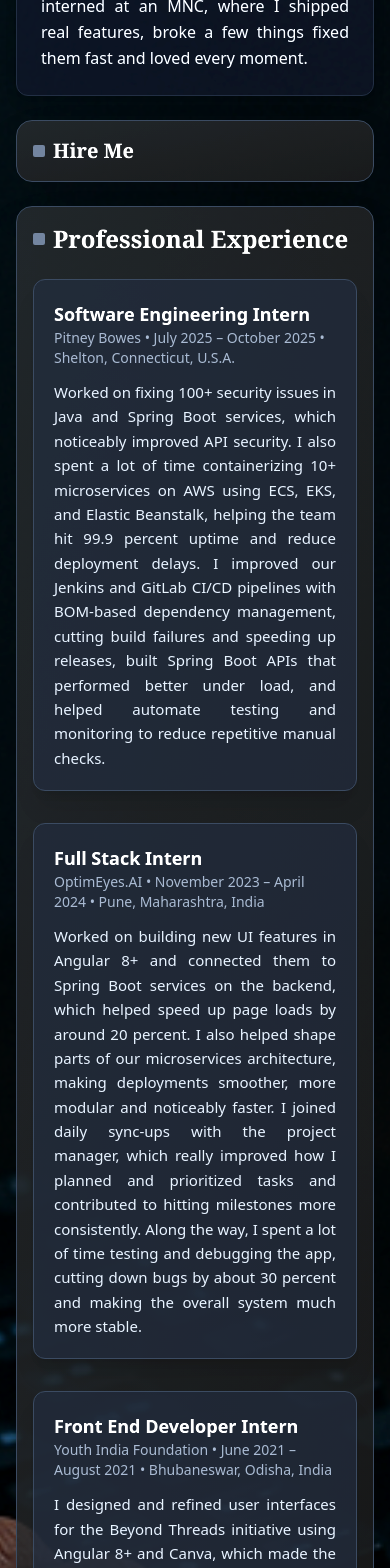
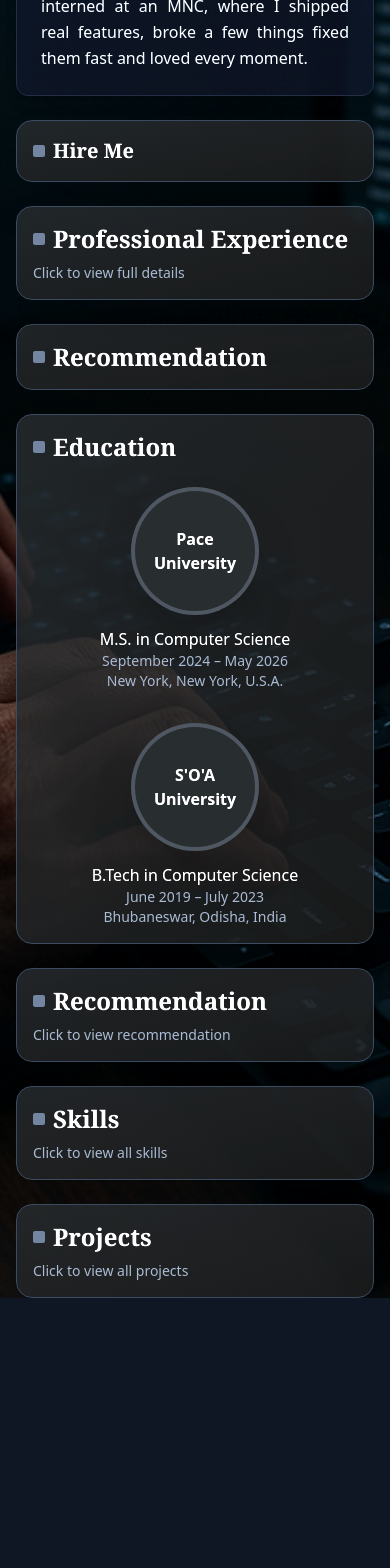
Before and after one commit to aryanprahraj/Aryan-Portfolio, a React (Vite) app in the folder my-portfolio/: page / in a window 390 px wide. Shown: the part 432-2000 px from the top of the page. After the commit the page ends 1730 px from the top, so only its background shows below. Built offline with nearby package versions, Linux system fonts and the light colour scheme.

Commit message:
Add full-page modals for Professional Experience, Recommendation, Skills, and Projects

```diff
--- a/my-portfolio/src/Portfolio.jsx
+++ b/my-portfolio/src/Portfolio.jsx
@@ -94,6 +94,7 @@ const PROJECTS = [
 export default function Portfolio() {
 
   const [projectOpen, setProjectOpen] = useState(null); // index of open project or null
+  const [modalOpen, setModalOpen] = useState(null); // which modal is open: 'experience', 'recommendation', 'skills', 'projects'
 
   useEffect(() => {
     const root = document.documentElement;
@@ -104,7 +105,10 @@ export default function Portfolio() {
   useEffect(() => {
     // close modal on Escape
     function onKey(e) {
-      if (e.key === "Escape") setProjectOpen(null);
+      if (e.key === "Escape") {
+        setProjectOpen(null);
+        setModalOpen(null);
+      }
     }
     window.addEventListener("keydown", onKey);
     return () => window.removeEventListener("keydown", onKey);
@@ -190,74 +194,16 @@ export default function Portfolio() {
 
             {/* ================= PROFESSIONAL EXPERIENCE ================= */}
             <section className="w-full">
-              <details
-                className="group bg-gradient-to-br from-[#23272a]/80 to-[#1a1a1a]/80 border border-slate-700 rounded-2xl p-4 shadow-2xl w-full"
-                open
+              <button
+                onClick={() => setModalOpen('experience')}
+                className="w-full bg-gradient-to-br from-[#23272a]/80 to-[#1a1a1a]/80 border border-slate-700 rounded-2xl p-4 shadow-2xl hover:shadow-slate-400/30 hover:border-slate-500 transition-all text-left"
               >
-                <summary className="cursor-pointer list-none flex items-center gap-2">
+                <div className="flex items-center gap-2">
                   <span className="w-3 h-3 bg-slate-500 rounded-sm"></span>
                   <h2 className="text-2xl font-semibold text-white font-serif">Professional Experience</h2>
-                </summary>
-
-                <div className="mt-6 space-y-8">
-
-                  {/* ========== JOB 1 — PITNEY BOWES ========== */}
-                  <article className="bg-slate-800/60 border border-slate-700 rounded-xl p-5 shadow-xl hover:shadow-slate-400/20 transition">
-                    <h3 className="text-lg font-semibold text-white">Software Engineering Intern</h3>
-                    <p className="text-sm text-slate-400">
-                      Pitney Bowes • July 2025 – October 2025 • Shelton, Connecticut, U.S.A.
-                    </p>
-
-                    <p className="mt-3 text-slate-300 text-[15px] leading-relaxed text-justify">
-                      Worked on fixing 100+ security issues in Java and Spring Boot services,
-                      which noticeably improved API security. I also spent a lot of time containerizing
-                      10+ microservices on AWS using ECS, EKS, and Elastic Beanstalk, helping the team
-                      hit 99.9 percent uptime and reduce deployment delays. I improved our Jenkins and
-                      GitLab CI/CD pipelines with BOM-based dependency management, cutting build failures
-                      and speeding up releases, built Spring Boot APIs that performed better under load,
-                      and helped automate testing and monitoring to reduce repetitive manual checks.
-                    </p>
-                  </article>
-
-                  {/* ========== JOB 2 — OPTIMEYES.AI ========== */}
-                  <article className="bg-slate-800/60 border border-slate-700 rounded-xl p-5 shadow-xl hover:shadow-slate-400/20 transition">
-                    <h3 className="text-lg font-semibold text-white">Full Stack Intern</h3>
-                    <p className="text-sm text-slate-400">
-                      OptimEyes.AI • November 2023 – April 2024 • Pune, Maharashtra, India
-                    </p>
-
-                    <p className="mt-3 text-slate-300 text-[15px] leading-relaxed text-justify">
-                      Worked on building new UI features in Angular 8+ and connected them to Spring Boot
-                      services on the backend, which helped speed up page loads by around 20 percent. I also
-                      helped shape parts of our microservices architecture, making deployments smoother, more
-                      modular and noticeably faster. I joined daily sync-ups with the project manager, which
-                      really improved how I planned and prioritized tasks and contributed to hitting milestones
-                      more consistently. Along the way, I spent a lot of time testing and debugging the app,
-                      cutting down bugs by about 30 percent and making the overall system much more stable.
-                    </p>
-                  </article>
-
-                  {/* ========== JOB 3 — YOUTH INDIA FOUNDATION ========== */}
-                  <article className="bg-slate-800/60 border border-slate-700 rounded-xl p-5 shadow-xl hover:shadow-slate-400/20 transition">
-                    <h3 className="text-lg font-semibold text-white">Front End Developer Intern</h3>
-                    <p className="text-sm text-slate-400">
-                      Youth India Foundation • June 2021 – August 2021 • Bhubaneswar, Odisha, India
-                    </p>
-
-                    <p className="mt-3 text-slate-300 text-[15px] leading-relaxed text-justify">
-                      I designed and refined user interfaces for the Beyond Threads initiative using Angular
-                      8+ and Canva, which made the visuals more engaging and helped improve page load speed
-                      by about 20 percent. I focused on keeping the UI/UX consistent and accessible, aligning
-                      everything with brand guidelines and usability standards so the experience felt inclusive
-                      for all users. I also worked closely with designers, developers, and other teams to keep our
-                      workflows in sync, making feature delivery smoother and the overall project execution much
-                      more coordinated.
-                    </p>
-                  </article>
-
                 </div>
-
-              </details>
+                <p className="text-slate-400 text-sm mt-2">Click to view full details</p>
+              </button>
             </section>
 
             {/* ================= RECOMMENDATION ================= */}
@@ -327,15 +273,134 @@ export default function Portfolio() {
               </details>
             </section>
 
+            {/* ================= RECOMMENDATION ================= */}
+            <section className="w-full">
+              <button
+                onClick={() => setModalOpen('recommendation')}
+                className="w-full bg-gradient-to-br from-[#23272a]/80 to-[#1a1a1a]/80 border border-slate-700 rounded-2xl p-4 shadow-2xl hover:shadow-slate-400/30 hover:border-slate-500 transition-all text-left"
+              >
+                <div className="flex items-center gap-2">
+                  <span className="w-3 h-3 bg-slate-500 rounded-sm"></span>
+                  <h2 className="text-2xl font-semibold text-white font-serif">Recommendation</h2>
+                </div>
+                <p className="text-slate-400 text-sm mt-2">Click to view recommendation</p>
+              </button>
+            </section>
+
             {/* ================= SKILLS ================= */}
             <section className="w-full">
-              <details className="group bg-gradient-to-br from-[#23272a]/80 to-[#1a1a1a]/80 border border-slate-700 rounded-2xl p-4 shadow-2xl w-full">
-                <summary className="cursor-pointer list-none flex items-center gap-2">
+              <button
+                onClick={() => setModalOpen('skills')}
+                className="w-full bg-gradient-to-br from-[#23272a]/80 to-[#1a1a1a]/80 border border-slate-700 rounded-2xl p-4 shadow-2xl hover:shadow-slate-400/30 hover:border-slate-500 transition-all text-left"
+              >
+                <div className="flex items-center gap-2">
                   <span className="w-3 h-3 bg-slate-500 rounded-sm"></span>
                   <h2 className="text-2xl font-semibold text-white font-serif">Skills</h2>
-                </summary>
+                </div>
+                <p className="text-slate-400 text-sm mt-2">Click to view all skills</p>
+              </button>
+            </section>
 
-                <div className="mt-6 flex flex-wrap justify-center gap-3 px-2">
+            {/* ================= PROJECTS ================= */}
+            <section className="w-full">
+              <button
+                onClick={() => setModalOpen('projects')}
+                className="w-full bg-gradient-to-br from-[#23272a]/80 to-[#1a1a1a]/80 border border-slate-700 rounded-2xl p-4 shadow-2xl hover:shadow-slate-400/30 hover:border-slate-500 transition-all text-left"
+              >
+                <div className="flex items-center gap-2">
+                  <span className="w-3 h-3 bg-slate-500 rounded-sm"></span>
+                  <h2 className="text-2xl font-semibold text-white font-serif">Projects</h2>
+                </div>
+                <p className="text-slate-400 text-sm mt-2">Click to view all projects</p>
+              </button>
+            </section>
+
+          </div>
+
+        </div>
+
+        {/* ================= MODALS ================= */}
+
+        {/* PROFESSIONAL EXPERIENCE MODAL */}
+        {modalOpen === 'experience' && (
+          <div className="fixed inset-0 bg-black/80 z-50 flex items-center justify-center p-4 overflow-y-auto">
+            <div className="bg-gradient-to-br from-[#23272a]/95 to-[#1a1a1a]/95 border border-slate-700 rounded-2xl p-8 max-w-2xl w-full my-8 shadow-2xl">
+              <div className="flex justify-between items-center mb-6">
+                <h2 className="text-3xl font-semibold text-white font-serif">Professional Experience</h2>
+                <button onClick={() => setModalOpen(null)} className="text-slate-400 hover:text-white text-2xl">×</button>
+              </div>
+
+              <div className="space-y-8 max-h-[70vh] overflow-y-auto pr-4">
+                {/* ========== JOB 1 — PITNEY BOWES ========== */}
+                <article className="bg-slate-800/60 border border-slate-700 rounded-xl p-6 shadow-xl">
+                  <h3 className="text-xl font-semibold text-white">Software Engineering Intern</h3>
+                  <p className="text-sm text-slate-400 mt-1">
+                    Pitney Bowes • July 2025 – October 2025 • Shelton, Connecticut, U.S.A.
+                  </p>
+
+                  <p className="mt-4 text-slate-300 text-[15px] leading-relaxed text-justify">
+                    Worked on fixing 100+ security issues in Java and Spring Boot services, which noticeably improved API security. I also spent a lot of time containerizing 10+ microservices on AWS using ECS, EKS, and Elastic Beanstalk, helping the team hit 99.9 percent uptime and reduce deployment delays. I improved our Jenkins and GitLab CI/CD pipelines with BOM-based dependency management, cutting build failures and speeding up releases, built Spring Boot APIs that performed better under load, and helped automate testing and monitoring to reduce repetitive manual checks.
+                  </p>
+                </article>
+
+                {/* ========== JOB 2 — OPTIMEYES.AI ========== */}
+                <article className="bg-slate-800/60 border border-slate-700 rounded-xl p-6 shadow-xl">
+                  <h3 className="text-xl font-semibold text-white">Full Stack Intern</h3>
+                  <p className="text-sm text-slate-400 mt-1">
+                    OptimEyes.AI • November 2023 – April 2024 • Pune, Maharashtra, India
+                  </p>
+
+                  <p className="mt-4 text-slate-300 text-[15px] leading-relaxed text-justify">
+                    Worked on building new UI features in Angular 8+ and connected them to Spring Boot services on the backend, which helped speed up page loads by around 20 percent. I also helped shape parts of our microservices architecture, making deployments smoother, more modular and noticeably faster. I joined daily sync-ups with the project manager, which really improved how I planned and prioritized tasks and contributed to hitting milestones more consistently. Along the way, I spent a lot of time testing and debugging the app, cutting down bugs by about 30 percent and making the overall system much more stable.
+                  </p>
+                </article>
+
+                {/* ========== JOB 3 — YOUTH INDIA FOUNDATION ========== */}
+                <article className="bg-slate-800/60 border border-slate-700 rounded-xl p-6 shadow-xl">
+                  <h3 className="text-xl font-semibold text-white">Front End Developer Intern</h3>
+                  <p className="text-sm text-slate-400 mt-1">
+                    Youth India Foundation • June 2021 – August 2021 • Bhubaneswar, Odisha, India
+                  </p>
+
+                  <p className="mt-4 text-slate-300 text-[15px] leading-relaxed text-justify">
+                    I designed and refined user interfaces for the Beyond Threads initiative using Angular 8+ and Canva, which made the visuals more engaging and helped improve page load speed by about 20 percent. I focused on keeping the UI/UX consistent and accessible, aligning everything with brand guidelines and usability standards so the experience felt inclusive for all users. I also worked closely with designers, developers, and other teams to keep our workflows in sync, making feature delivery smoother and the overall project execution much more coordinated.
+                  </p>
+                </article>
+              </div>
+            </div>
+          </div>
+        )}
+
+        {/* RECOMMENDATION MODAL */}
+        {modalOpen === 'recommendation' && (
+          <div className="fixed inset-0 bg-black/80 z-50 flex items-center justify-center p-4">
+            <div className="bg-gradient-to-br from-[#23272a]/95 to-[#1a1a1a]/95 border border-slate-700 rounded-2xl p-8 max-w-2xl w-full shadow-2xl">
+              <div className="flex justify-between items-center mb-6">
+                <h2 className="text-3xl font-semibold text-white font-serif">Recommendation</h2>
+                <button onClick={() => setModalOpen(null)} className="text-slate-400 hover:text-white text-2xl">×</button>
+              </div>
+
+              <div className="flex justify-center">
+                <img
+                  src="/recommendation.png"
+                  alt="Recommendation Screenshot"
+                  className="rounded-xl shadow-2xl border-4 border-slate-400/30 max-w-full hover:scale-105 transition"
+                />
+              </div>
+            </div>
+          </div>
+        )}
+
+        {/* SKILLS MODAL */}
+        {modalOpen === 'skills' && (
+          <div className="fixed inset-0 bg-black/80 z-50 flex items-center justify-center p-4 overflow-y-auto">
+            <div className="bg-gradient-to-br from-[#23272a]/95 to-[#1a1a1a]/95 border border-slate-700 rounded-2xl p-8 max-w-3xl w-full my-8 shadow-2xl">
+              <div className="flex justify-between items-center mb-6">
+                <h2 className="text-3xl font-semibold text-white font-serif">Skills</h2>
+                <button onClick={() => setModalOpen(null)} className="text-slate-400 hover:text-white text-2xl">×</button>
+              </div>
+
+              <div className="flex flex-wrap justify-center gap-3 px-2 max-h-[70vh] overflow-y-auto">
                 {[
                   // Programming Languages
                   "Java", "Python", "C", "C++", "C#", "JavaScript", "TypeScript",
@@ -360,26 +425,25 @@ export default function Portfolio() {
                   </span>
                 ))}
               </div>
-              </details>
-            </section>
+            </div>
+          </div>
+        )}
 
-            {/* ================= PROJECTS ================= */}
-            <section className="w-full">
-              <details
-                className="group bg-gradient-to-br from-[#23272a]/80 to-[#1a1a1a]/80 border border-slate-700 rounded-2xl p-4 shadow-2xl w-full"
-              >
-                <summary className="cursor-pointer list-none flex items-center gap-2">
-                  <span className="w-3 h-3 bg-slate-500 rounded-sm"></span>
-                  <h2 className="text-2xl font-semibold text-white font-serif">Projects</h2>
-                </summary>
-                <div className="mt-8 grid grid-cols-1 sm:grid-cols-2 lg:grid-cols-3 gap-10">
+        {/* PROJECTS MODAL */}
+        {modalOpen === 'projects' && (
+          <div className="fixed inset-0 bg-black/80 z-50 flex items-center justify-center p-4 overflow-y-auto">
+            <div className="bg-gradient-to-br from-[#23272a]/95 to-[#1a1a1a]/95 border border-slate-700 rounded-2xl p-8 max-w-4xl w-full my-8 shadow-2xl">
+              <div className="flex justify-between items-center mb-6">
+                <h2 className="text-3xl font-semibold text-white font-serif">Projects</h2>
+                <button onClick={() => setModalOpen(null)} className="text-slate-400 hover:text-white text-2xl">×</button>
+              </div>
+
+              <div className="grid grid-cols-1 sm:grid-cols-2 lg:grid-cols-3 gap-8 max-h-[70vh] overflow-y-auto pr-4">
                 {/* VirtualPal */}
                 <div className="flex flex-col items-center text-center">
                   <button
                     onClick={() => window.open("https://virtualpal.vercel.app/", "_blank")}
-                      className="w-32 h-32 rounded-full bg-gradient-to-br from-[#23272a] via-[#23272a] to-[#23272a] \
-                                 flex items-center justify-center text-white font-semibold shadow-2xl border-4 border-slate-400/30\
-                                 hover:scale-110 hover:shadow-slate-400/30 transition-all duration-300"
+                    className="w-32 h-32 rounded-full bg-gradient-to-br from-[#23272a] via-[#23272a] to-[#23272a] flex items-center justify-center text-white font-semibold shadow-2xl border-4 border-slate-400/30 hover:scale-110 hover:shadow-slate-400/30 transition-all duration-300"
                   >
                     VirtualPal
                   </button>
@@ -391,9 +455,7 @@ export default function Portfolio() {
                 <div className="flex flex-col items-center text-center">
                   <button
                     onClick={() => window.open("https://guard-my-bills.vercel.app/", "_blank")}
-                      className="w-32 h-32 rounded-full bg-gradient-to-br from-[#23272a] via-[#23272a] to-[#23272a] \
-                                 flex items-center justify-center text-white font-semibold shadow-2xl border-4 border-slate-400/30\
-                                 hover:scale-110 hover:shadow-slate-400/30 transition-all duration-300"
+                    className="w-32 h-32 rounded-full bg-gradient-to-br from-[#23272a] via-[#23272a] to-[#23272a] flex items-center justify-center text-white font-semibold shadow-2xl border-4 border-slate-400/30 hover:scale-110 hover:shadow-slate-400/30 transition-all duration-300"
                   >
                     Guard My Bills
                   </button>
@@ -405,9 +467,7 @@ export default function Portfolio() {
                 <div className="flex flex-col items-center text-center">
                   <button
                     onClick={() => window.open("https://sheeeasy.vercel.app/", "_blank")}
-                      className="w-32 h-32 rounded-full bg-gradient-to-br from-[#23272a] via-[#23272a] to-[#23272a] \
-                                 flex items-center justify-center text-white font-semibold shadow-2xl border-4 border-slate-400/30\
-                                 hover:scale-110 hover:shadow-slate-400/30 transition-all duration-300"
+                    className="w-32 h-32 rounded-full bg-gradient-to-br from-[#23272a] via-[#23272a] to-[#23272a] flex items-center justify-center text-white font-semibold shadow-2xl border-4 border-slate-400/30 hover:scale-110 hover:shadow-slate-400/30 transition-all duration-300"
                   >
                     SheeEasy
                   </button>
@@ -419,9 +479,7 @@ export default function Portfolio() {
                 <div className="flex flex-col items-center text-center">
                   <button
                     onClick={() => window.open("https://freeflix-app.vercel.app/", "_blank")}
-                      className="w-32 h-32 rounded-full bg-gradient-to-br from-[#23272a] via-[#23272a] to-[#23272a] \
-                                 flex items-center justify-center text-white font-semibold shadow-2xl border-4 border-slate-400/30\
-                                 hover:scale-110 hover:shadow-slate-400/30 transition-all duration-300"
+                    className="w-32 h-32 rounded-full bg-gradient-to-br from-[#23272a] via-[#23272a] to-[#23272a] flex items-center justify-center text-white font-semibold shadow-2xl border-4 border-slate-400/30 hover:scale-110 hover:shadow-slate-400/30 transition-all duration-300"
                   >
                     Freeflix
                   </button>
@@ -433,9 +491,7 @@ export default function Portfolio() {
                 <div className="flex flex-col items-center text-center">
                   <button
                     onClick={() => window.open("https://ai-detective-aryanprahraj.streamlit.app", "_blank")}
-                      className="w-32 h-32 rounded-full bg-gradient-to-br from-[#23272a] via-[#23272a] to-[#23272a] \
-                                 flex items-center justify-center text-white font-semibold shadow-2xl border-4 border-slate-400/30\
-                                 hover:scale-110 hover:shadow-slate-400/30 transition-all duration-300"
+                    className="w-32 h-32 rounded-full bg-gradient-to-br from-[#23272a] via-[#23272a] to-[#23272a] flex items-center justify-center text-white font-semibold shadow-2xl border-4 border-slate-400/30 hover:scale-110 hover:shadow-slate-400/30 transition-all duration-300"
                   >
                     AI Detective
                   </button>
@@ -447,9 +503,7 @@ export default function Portfolio() {
                 <div className="flex flex-col items-center text-center">
                   <button
                     onClick={() => window.open("https://ai-resume-tailor-rust.vercel.app/", "_blank")}
-                      className="w-32 h-32 rounded-full bg-gradient-to-br from-[#23272a] via-[#23272a] to-[#23272a] \
-                                 flex items-center justify-center text-white font-semibold shadow-2xl border-4 border-slate-400/30\
-                                 hover:scale-110 hover:shadow-slate-400/30 transition-all duration-300"
+                    className="w-32 h-32 rounded-full bg-gradient-to-br from-[#23272a] via-[#23272a] to-[#23272a] flex items-center justify-center text-white font-semibold shadow-2xl border-4 border-slate-400/30 hover:scale-110 hover:shadow-slate-400/30 transition-all duration-300"
                   >
                     Resume Tailor
                   </button>
@@ -461,9 +515,7 @@ export default function Portfolio() {
                 <div className="flex flex-col items-center text-center">
                   <button
                     onClick={() => window.open("https://ap16957n.itch.io/aryaninzombieland", "_blank")}
-                      className="w-32 h-32 rounded-full bg-gradient-to-br from-[#23272a] via-[#23272a] to-[#23272a] \
-                                 flex items-center justify-center text-white font-semibold shadow-2xl border-4 border-slate-400/30\
-                                 hover:scale-110 hover:shadow-slate-400/30 transition-all duration-300"
+                    className="w-32 h-32 rounded-full bg-gradient-to-br from-[#23272a] via-[#23272a] to-[#23272a] flex items-center justify-center text-white font-semibold shadow-2xl border-4 border-slate-400/30 hover:scale-110 hover:shadow-slate-400/30 transition-all duration-300"
                   >
                     Zombieland
                   </button>
@@ -475,9 +527,7 @@ export default function Portfolio() {
                 <div className="flex flex-col items-center text-center">
                   <button
                     onClick={() => window.open("https://ap16957n.itch.io/balls-on-platform", "_blank")}
-                      className="w-32 h-32 rounded-full bg-gradient-to-br from-[#23272a] via-[#23272a] to-[#23272a] \
-                                 flex items-center justify-center text-white font-semibold shadow-2xl border-4 border-slate-400/30\
-                                 hover:scale-110 hover:shadow-slate-400/30 transition-all duration-300"
+                    className="w-32 h-32 rounded-full bg-gradient-to-br from-[#23272a] via-[#23272a] to-[#23272a] flex items-center justify-center text-white font-semibold shadow-2xl border-4 border-slate-400/30 hover:scale-110 hover:shadow-slate-400/30 transition-all duration-300"
                   >
                     Ball Game 3D
                   </button>
@@ -486,12 +536,9 @@ export default function Portfolio() {
                   </p>
                 </div>
               </div>
-              </details>
-            </section>
-
             </div>
-
           </div>
+        )}
 
         {/* ================= FOOTER REMOVED AS REQUESTED ================= */}
         </main>
```
Lines whose indentation alone changed are shown as unchanged.
